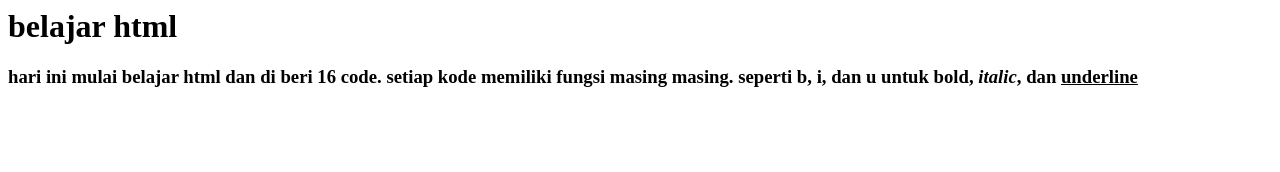
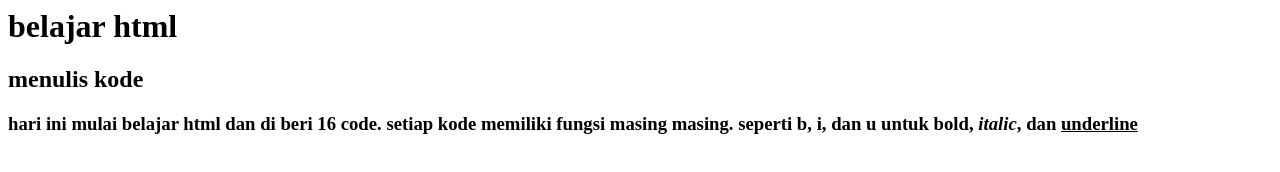
Before and after one commit to muhmudrikulkhikam/muhmudrikulkhikam.github.io, a plain HTML site: page contoh.html in a window 1280 px wide. Drawn offline with Linux system fonts and the light colour scheme.

Commit message:
Update contoh.html

```diff
--- a/contoh.html
+++ b/contoh.html
@@ -5,6 +5,11 @@
       <h1>
         belajar html
         </h1>
+    <p>
+      <h2>
+        menulis kode
+        </h2>
+    </p>
   <p>
     <h3>
       hari ini mulai belajar html dan di beri 16 code. setiap kode memiliki fungsi masing masing. seperti b, i, dan u untuk <b>bold</b>, <i>italic</i>, dan <u>underline</u>
```
